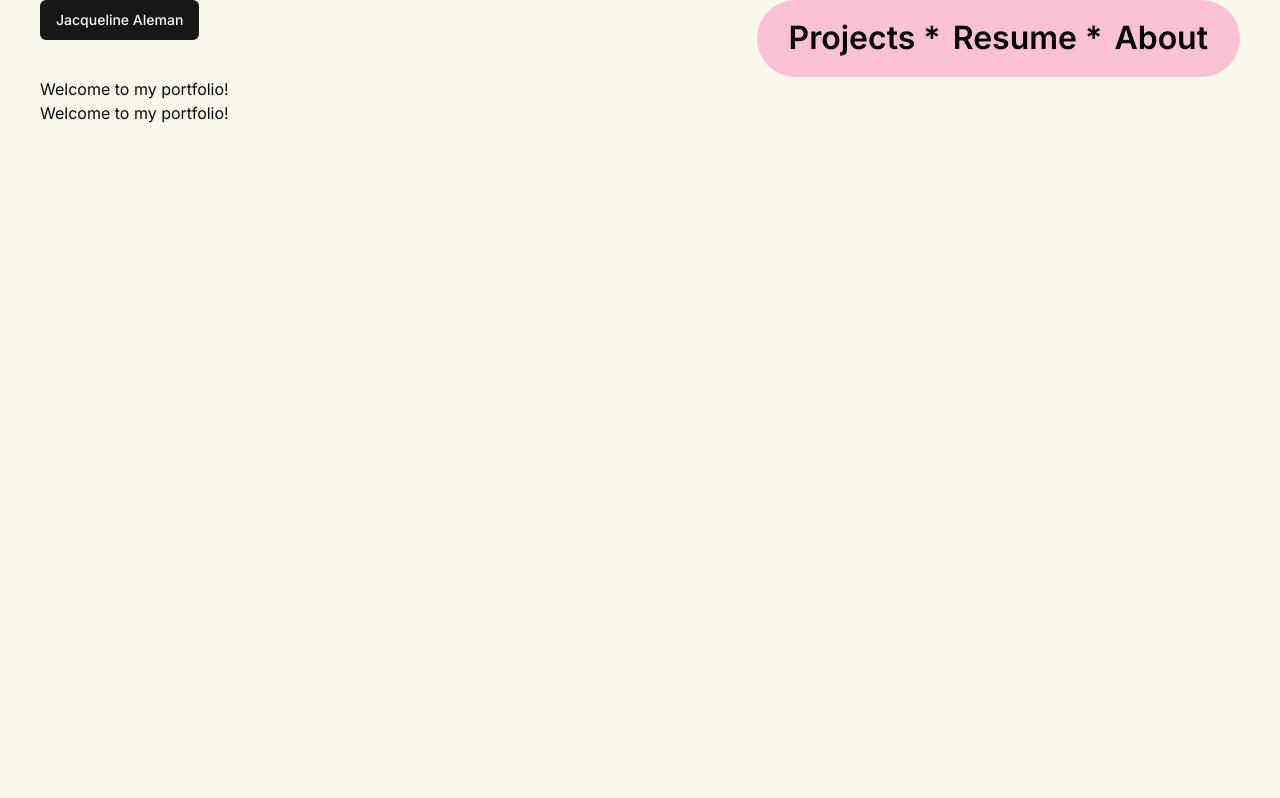
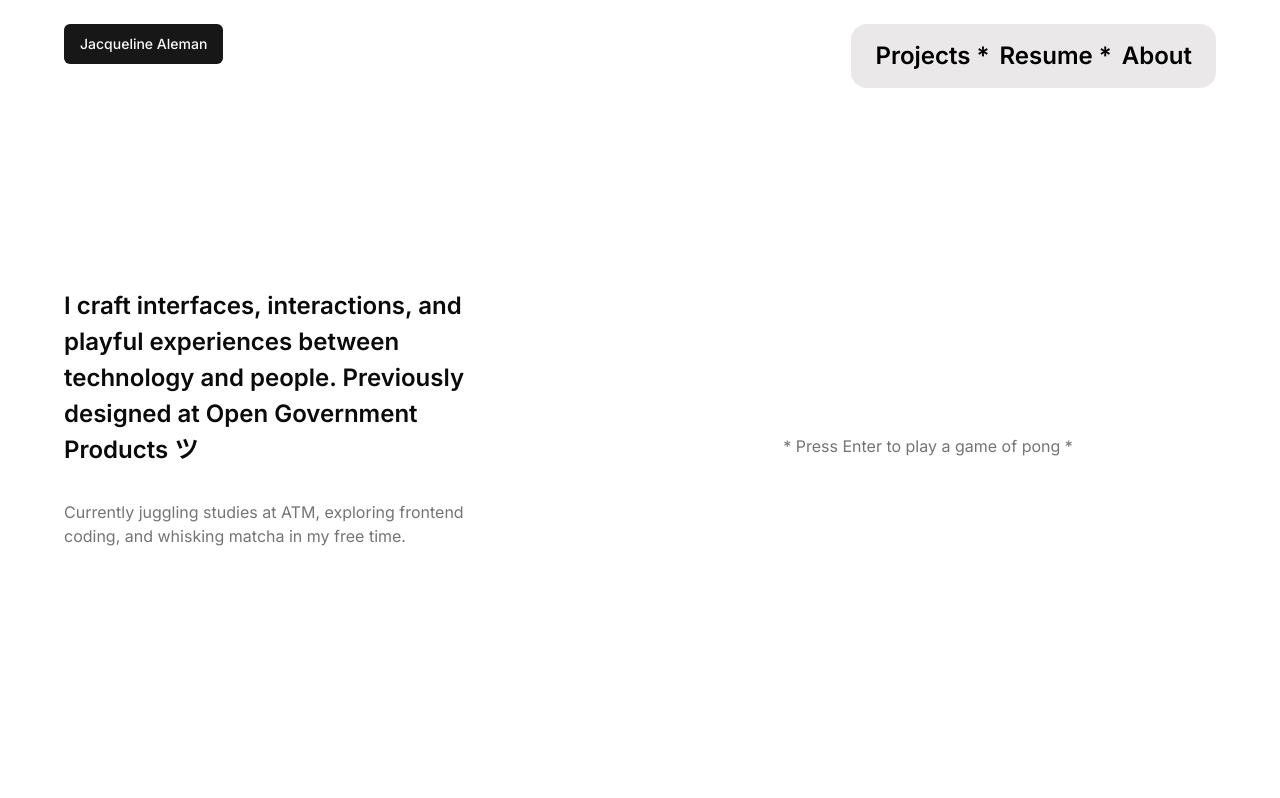
Before and after one commit to adamcesco/jackie-portfolio, a Next.js app: page / in a window 1280 px wide. Shown: the top 798 px of the page. Built offline with nearby package versions, Linux system fonts and the light colour scheme.

Commit message:
continued the restyle of the welcome page, made it more elegant

```diff
--- a/src/app/globals.css
+++ b/src/app/globals.css
@@ -16,10 +16,10 @@
   }
 }
 
-body, footer {
-  background: #fbf8ec;
-  padding-left: 2.5rem;
-  padding-right: 2.5rem;
+body {
+  background: #ffffff;
+  padding-left: 4rem;
+  padding-right: 4rem;
 }
 
 /* hiding scrollbar { */
--- a/src/widgets/NavBarHeader/NavBarHeader.css
+++ b/src/widgets/NavBarHeader/NavBarHeader.css
@@ -16,29 +16,30 @@
 }
 
 .navbar-header__name, .navbar-header__menu {
-    border-radius: 100vmax;
-    padding-left: 2rem;
-    padding-right: 2rem;
-    height: 4.8rem;
-    background-color: #fcc1d5;
+    border-radius: 1rem;
+    padding-left: 1.5rem;
+    padding-right: 1.5rem;
+    margin-top: 1.5rem;
+    height: 4rem;
+    background-color: #eae8e9;
     color: black;
 
     display: flex;
     width: fit-content;
     align-items: center;
     justify-content: center;
-    font-size: 2rem;
+    font-size: 1.5rem;
     font-weight: 600;
 }
 
 /* to disable navbar-header__nav hover effect { */
 .navbar-header__name:hover {
-    background-color: #fcc1d5;
+    background-color: #eae8e9;
 }
 /* } to disable navbar-header__nav hover effect */
 
 .navbar-header__menu-button {
-    font-size: 2rem;
+    font-size: 1.5rem;
     font-weight: 600;
 }
 
@@ -50,16 +51,58 @@
 }
 
 .navbar-header__menu-button:hover {
-    background-color: #fcc1d5;
+    background-color: #eae8e9;
 }
 
 .navbar-header__menu:hover .navbar-header__menu-button:not(:hover) {
-    color: #cfa0af;
+    color: #b4b2b3;
     transition: color 0.4s;
 }
 
 /* } .navbar-header__menu-button fade out transition when not hovered over */
 
+
+/* welcome page { */
+
 .navbar-header__welcome-page {
-    height: calc(100vh - 4.8rem)
+    height: calc(100vh - 5.5rem);
+    width: 100%;
+    display: flex;
+    justify-content: space-between;
 }
+
+.navbar-header__welcome-page__text {
+    width: 50%;
+    display: flex;
+    flex-direction: column;
+
+    /* temporary */
+    /* border: 1px solid black; */
+}
+
+.navbar-header__welcome-page__text__primary {
+    margin-top: calc(50% - 5.5rem);
+    padding-right: 25%;
+    font-size: 1.5rem;
+    font-weight: 600;
+}
+
+.navbar-header__welcome-page__text__secondary {
+    font-size: 1rem;
+    margin-top: 2rem;
+    padding-right: 25%;
+    color: #747474;
+}
+
+
+.navbar-header__welcome-page__right {
+    width: 50%;
+    color: #747474;
+
+    /* temporary */
+    padding-top: 30%;
+    text-align: center;
+    /* border: 1px solid black; */
+}
+
+/* } welcome page */
--- a/src/widgets/NavBarHeader/NavBarHeader.jsx
+++ b/src/widgets/NavBarHeader/NavBarHeader.jsx
@@ -56,11 +56,17 @@ const NavBarHeader = () => {
       <div className="navbar-header__welcome-page">
         <div className="navbar-header__welcome-page__text">
           <p className="navbar-header__welcome-page__text__primary">
-            Welcome to my portfolio!
+            I craft interfaces, interactions, and playful
+            experiences between technology and people.
+            Previously designed at Open Government
+            Products ツ
           </p>
           <p className="navbar-header__welcome-page__text__secondary">
-            Welcome to my portfolio!
+            Currently juggling studies at ATM, exploring frontend coding, and whisking matcha in my free time.
           </p>
+        </div>
+        <div className="navbar-header__welcome-page__right">
+          * Press Enter to play a game of pong *
         </div>
       </div>
     </>
--- a/src/widgets/ProjectCard/ProjectCard.css
+++ b/src/widgets/ProjectCard/ProjectCard.css
@@ -38,7 +38,7 @@
 .project-card__title {
   font-family: PP Mori SemiBold, sans-serif;
   font-style: normal;
-  font-size: 2rem;
+  font-size: 1.5rem;
 
   line-height: 1.2;
   font-weight: 600;
--- a/src/widgets/ProjectDeck/ProjectDeck.css
+++ b/src/widgets/ProjectDeck/ProjectDeck.css
@@ -1,7 +1,7 @@
 .project-deck {
   display: grid;
   grid-template-columns: 1fr 1fr;
-  grid-row-gap: 7.5rem;
-  grid-column-gap: 1rem;
+  grid-row-gap: 8rem;
+  grid-column-gap: 3rem;
   width: 100%;
 }
```
